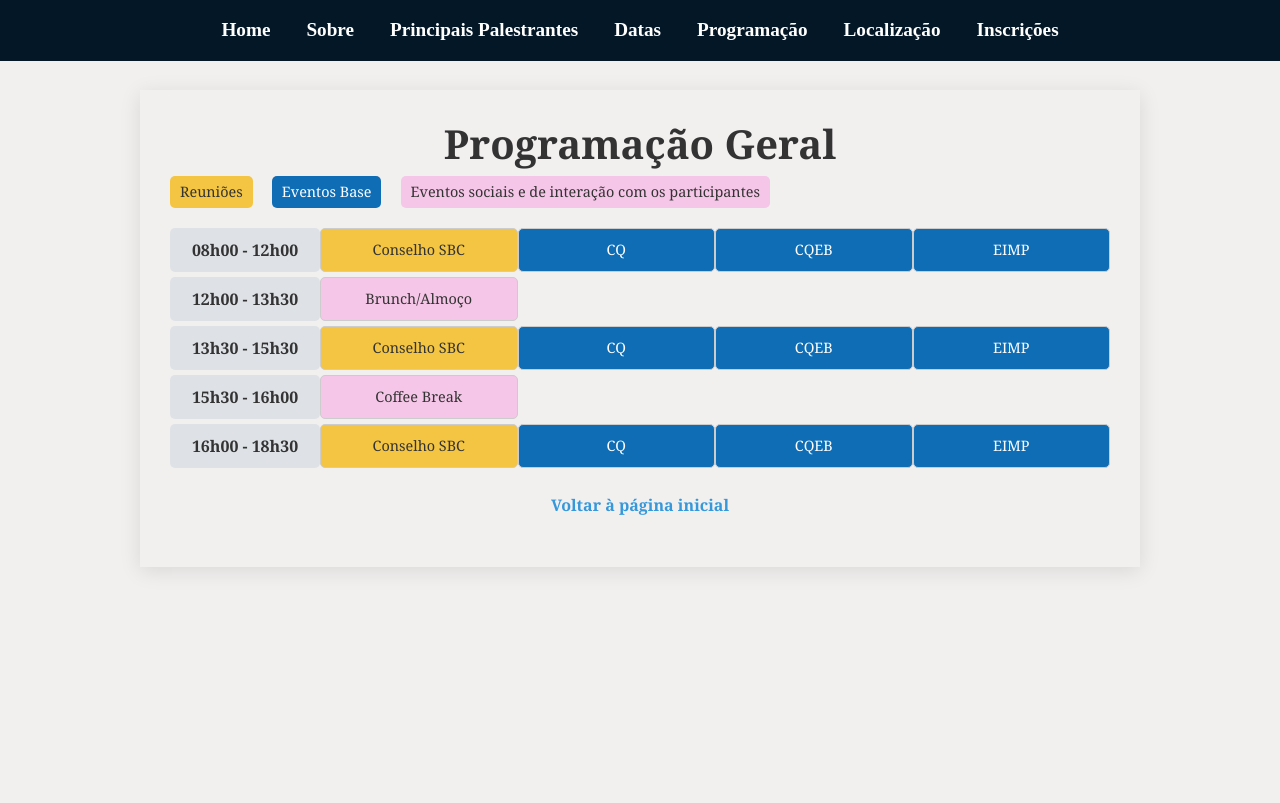
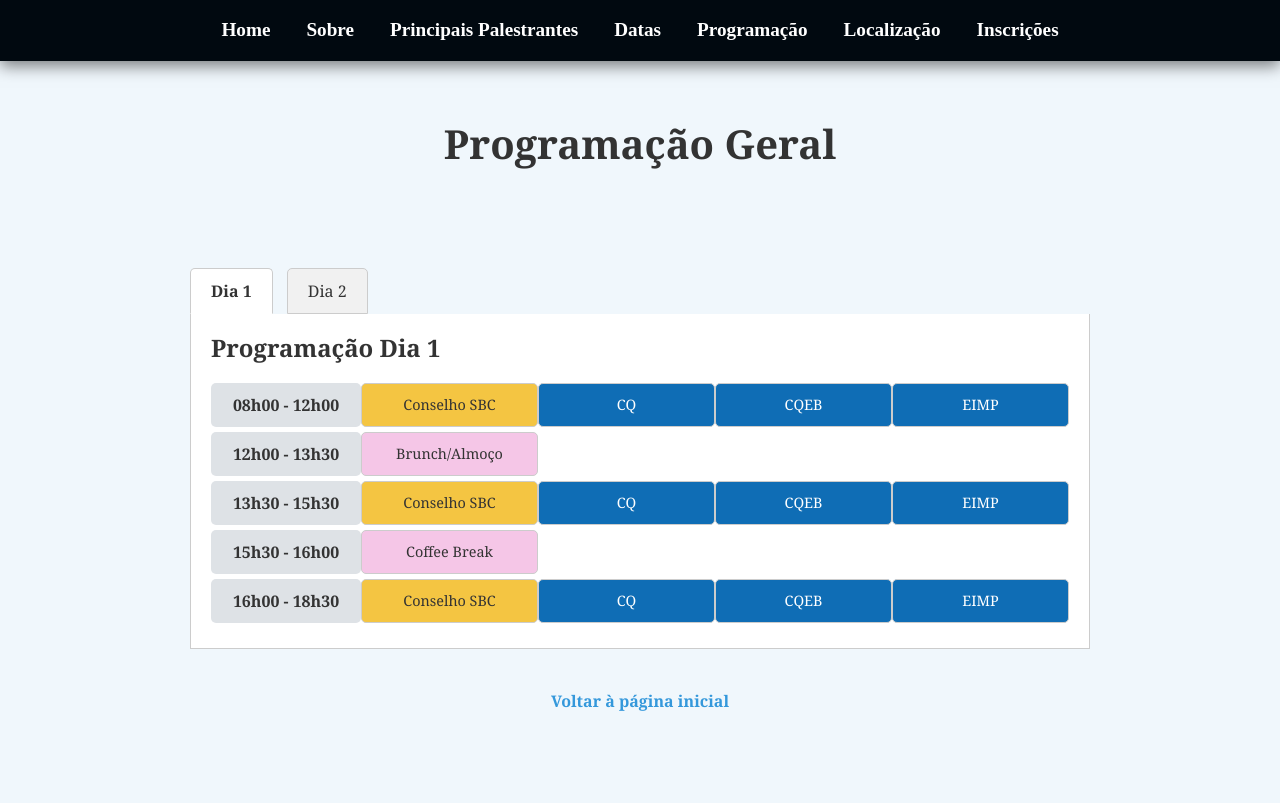
Before and after one commit to GleysonWillian/eventos-e-congressos-cientificos, a PHP site: page /programacao/programacao.html in a window 1280 px wide. Before the commit the page ends 571 px from the top, so only its background shows below. Run offline with PHP 8.4, Linux system fonts and the light colour scheme.

Commit message:
atualização de estilos e incrementos de abas no conteúdo de programação

```diff
--- a/programacao/programacao.html
+++ b/programacao/programacao.html
@@ -4,6 +4,7 @@
 <head>
     <meta charset="UTF-8">
     <meta name="viewport" content="width=device-width, initial-scale=1.0">
+
     <link href="https://cdn.jsdelivr.net/npm/bootstrap@5.3.5/dist/css/bootstrap.min.css" rel="stylesheet"
         integrity="sha384-SgOJa3DmI69IUzQ2PVdRZhwQ+dy64/BUtbMJw1MZ8t5HZApcHrRKUc4W0kG879m7" crossorigin="anonymous">
     <title>Document</title>
@@ -47,13 +48,15 @@
         </div>
     </nav>
     <h1>Programação Geral</h1>
+    <div class="abas-container">
+        <input type="radio" name="aba" id="dia1" checked>
+        <label for="dia1">Dia 1</label>
 
-    <div class="legenda">
-        <span class="evento-sbc">Reuniões</span>
-        <span class="evento-base">Eventos Base</span>
-        <span class="eventos-sociais">Eventos sociais e de interação com os participantes</span>
-    </div>
+        <input type="radio" name="aba" id="dia2">
+        <label for="dia2">Dia 2</label>
 
+        <div class="conteudo" id="conteudo-dia1">
+            <h4>Programação Dia 1</h4>
             <div class="tabela-programacao">
                 <div class="linha">
                     <div class="hora">08h00 - 12h00</div>
@@ -84,6 +87,33 @@
                     <div class="evento evento-base">CQEB</div>
                     <div class="evento evento-base">EIMP</div>
                 </div>
+            </div>
+        </div>
+
+        <div class="conteudo" id="conteudo-dia2">
+            <h4>Programação Dia 2</h4>
+            <div class="tabela-programacao">
+                <div class="linha">
+                    <div class="hora">08h00 - 09h30</div>
+                    <div class="evento evento-sbc">Sessão Técnica 1</div>
+                    <div class="evento evento-base">Workshop X</div>
+                    <div class="evento evento-base">Mini-curso A</div>
+                    <div class="evento evento-base">Mini-curso B</div>
+                </div>
+                <div class="linha">
+                    <div class="hora">09h30 - 10h00</div>
+                    <div class="evento evento-coffee" colspan="4">Coffee Break</div>
+                </div>
+                <div class="linha">
+                    <div class="hora">10h00 - 12h00</div>
+                    <div class="evento evento-sbc">Sessão Técnica 2</div>
+                    <div class="evento evento-base">Workshop Y</div>
+                    <div class="evento evento-base">Mini-curso C</div>
+                    <div class="evento evento-base">Mini-curso D</div>
+                </div>
+            </div>
+        </div>
+    </div>
 
     <div>
         <a class="voltar" href="../index.html">Voltar à página inicial</a>
@@ -91,8 +121,8 @@
     </div>
 
     <script src="https://cdn.jsdelivr.net/npm/bootstrap@5.3.5/dist/js/bootstrap.bundle.min.js"
-        integrity="sha384-k6d4wzSIapyDyv1kpU366/PK5hCdSbCRGRCMv+eplOQJWyd1fbcAu9OCUj5zNLiq"
-        crossorigin="anonymous"></script>
+        integrity="sha384-k6d4wzSIapyDyv1kpU366/PK5hCdSbCRGRCMv+eplOQJWyd1fbcAu9OCUj5zNLiq" crossorigin="anonymous">
+        </script>
 </body>
 
 </html>
--- a/programacao/style.css
+++ b/programacao/style.css
@@ -1,18 +1,20 @@
-
 body {
     font-family: Cambria, Cochin, Georgia, Times, 'Times New Roman', serif;
-    background: #f2efef;
+    background: #eef6fce1;
     color: #333;
-    box-shadow: 0 4px 20px rgba(0, 0, 0, 0.1);
     max-width: 1000px;
     margin: 40px auto;
     padding: 30px;
     margin-top: 90px;
-
 }
 
 h1 {
+    padding-top: 50;
     text-align: center;
+    font-weight: bold;
+}
+
+h4 {
     font-weight: bold;
 }
 
@@ -48,7 +50,8 @@ h1 {
     display: grid;
     border-radius: 5px;
 }
-.evento-intervalo{
+
+.evento-intervalo {
     background: #f5c6e7;
     text-align: center;
     display: grid;
@@ -85,9 +88,9 @@ h1 {
 }
 
 .navbar{
-    background-color: #041726;
+    background-color: #010910;
     width: 100%;
-
+    box-shadow: 0 5px 15px rgba(0, 0, 0, 0.5);
 }
 
 .navbar-nav {
@@ -129,3 +132,42 @@ h1 {
 .voltar:hover {
     text-decoration: underline;
 }
+
+.abas-container {
+    margin-top: 80px;
+    /* caso o navbar esteja fixo */
+    padding: 20px;
+}
+
+.abas-container input[type="radio"] {
+    display: none;
+}
+
+.abas-container label {
+    display: inline-block;
+    padding: 10px 20px;
+    margin-right: 10px;
+    background-color: #f1f1f1;
+    border-radius: 5px 5px 0 0;
+    cursor: pointer;
+    border: 1px solid #ccc;
+}
+
+.abas-container input[type="radio"]:checked+label {
+    background-color: #ffffff;
+    border-bottom: 1px solid white;
+    font-weight: bold;
+}
+
+.conteudo {
+    display: none;
+    padding: 20px;
+    border: 1px solid #ccc;
+    border-top: none;
+    background-color: #ffffff;
+}
+
+#dia1:checked~#conteudo-dia1,
+#dia2:checked~#conteudo-dia2 {
+    display: block;
+}
--- a/styles.css
+++ b/styles.css
@@ -1,3 +1,9 @@
+.navbar{
+    background-color: #010910;
+    width: 100%;
+    box-shadow: 0 5px 15px rgba(0, 0, 0, 0.5);
+}
+
 .navbar-nav {
     margin: 0 auto;
 }
```
Also changed, not shown: index.html (+5 -5 lines), inscricao/inscricoes.html (+4 -3 lines), inscricao/style.css (+4 -4 lines), localizacao/local.html (+3 -4 lines), localizacao/style.css (+13 -3 lines). Lines whose indentation alone changed are shown as unchanged.
